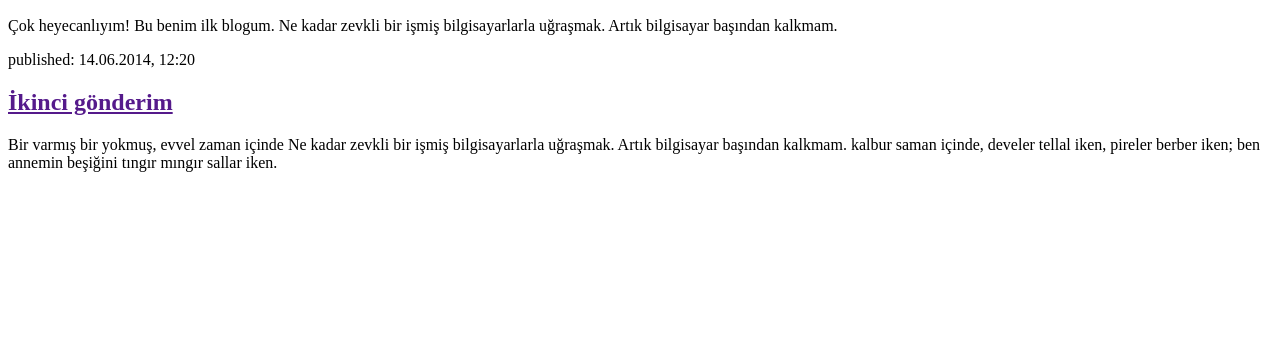
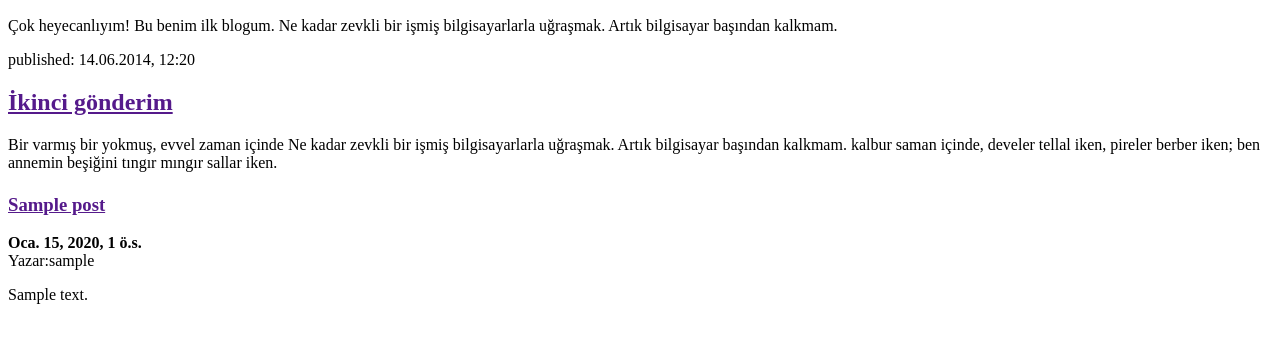
Before and after one commit to kzmbaslak/my-first-blog, a Django app: template blog/templates/blog/post_list.html in a window 1280 px wide. Shown: the part 134-477 px from the top of the page. Run offline with Django 3.2, Linux system fonts and the light colour scheme; the template is opened without the code that fills it: values that come from a table or form of the project are taken from there, others are empty; tables that the repository leaves empty hold one stand-in row (values such as "Sample post").

Commit message:
Veritabanından gönderileri göstermek için template'ler değiştirildi.

```diff
--- a/blog/templates/blog/post_list.html
+++ b/blog/templates/blog/post_list.html
@@ -17,5 +17,16 @@
             <h2><a href="">İkinci gönderim</a></h2>
             <p>Bir varmış bir yokmuş, evvel zaman içinde Ne kadar zevkli bir işmiş bilgisayarlarla uğraşmak. Artık bilgisayar başından kalkmam. kalbur saman içinde, develer tellal iken, pireler berber iken; ben annemin beşiğini tıngır mıngır sallar iken.</p>
         </div>
+        <div>
+            <p><h1>
+            {%for post in posts%}
+                <h3><a href="">{{post.title}}</a></h3><b>{{post.published_date}}</b><br/>
+                Yazar:{{post.author}}<br/>
+                <p>{{post.text|linebreaksbr}}</p>
+
+            {%endfor%}
+
+            </h1></p>
+        </div>
     </body>
 </html>
--- a/blog/urls.py
+++ b/blog/urls.py
@@ -2,5 +2,6 @@ from django.urls import path
 from . import views
 
 urlpatterns = [
-    path('',views.post_list, name='post_list')
+    path('',views.post_list, name='post_list'),
+
 ]
--- a/blog/views.py
+++ b/blog/views.py
@@ -1,5 +1,9 @@
 from django.shortcuts import render
+from .models import Post
+from django.utils import timezone
+
 
 # Create your views here.
 def post_list(request):
-    return render(request,'blog/post_list.html',{})
+    posts = Post.objects.filter(published_date__lte = timezone.now()).order_by('published_date')
+    return render(request,'blog/post_list.html',{'posts':posts})
--- a/mysite/urls.py
+++ b/mysite/urls.py
@@ -12,12 +12,12 @@ Class-based views
 Including another URLconf
     1. Import the include() function: from django.urls import include, path
     2. Add a URL to urlpatterns:  path('blog/', include('blog.urls'))
-    123
+
 """
 from django.contrib import admin
 from django.urls import path, include
 
 urlpatterns = [
     path('admin/', admin.site.urls),
-    path('',include('blog.urls')),
+    path('',include('blog.urls'))
 ]
```
